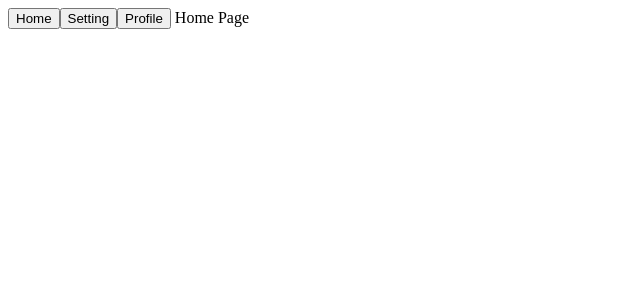
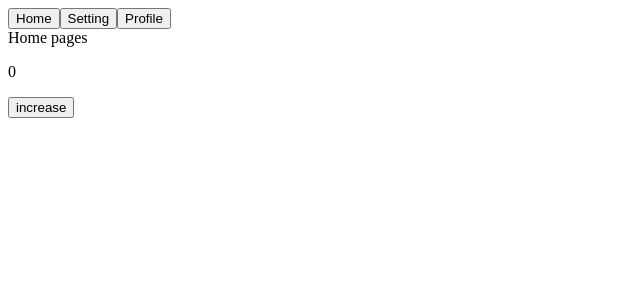
Before and after one commit to KenapaCoding/vue-full-course, a Vue app: page / in a window 1280 px wide. Shown: the top 300 px of the page, without its empty margins (0-640 px from the left). Built offline with nearby package versions, Linux system fonts and the light colour scheme.

Commit message:
materi: activated hooks

```diff
--- a/src/App.vue
+++ b/src/App.vue
@@ -89,7 +89,9 @@ import Parent from './components/turunan/Parent.vue';
   <button @click="current = 'setting'">Setting</button>
   <button @click="current = 'profile'">Profile</button>
 
-  <Component :is="mapComp[current]" />
+
+    <component :is="mapComp[current]" />
+
 
   <!-- <MyInput v-model="nama"/>
   <MyInput v-model="age"/>
--- a/src/components/pages/Home.vue
+++ b/src/components/pages/Home.vue
@@ -1,9 +1,21 @@
 <template>
-    Home Page
+    <div>
+        Home pages
+        <div>
+            <p>{{ count }}</p>
+            <button @click="increase">increase</button>
+        </div>
+    </div>
 </template>
 
 <script setup>
-import { onMounted, onUnmounted, onBeforeMount,onBeforeUnmount } from 'vue';
+import { onMounted, onUnmounted, onBeforeMount,onBeforeUnmount, onActivated,onDeactivated, ref } from 'vue';
+
+const count = ref(0)
+
+function increase(){
+    count.value++
+}
 
 onBeforeMount(()=>{
     console.log("on Before Mount")
@@ -11,10 +23,18 @@ onBeforeMount(()=>{
 onMounted(()=>{
     console.log("on Mounted")
 })
+
+onActivated(()=> {
+    console.log("on activate")
+})
+onDeactivated(()=> {
+    console.log("on activate")
+})
+
 onBeforeUnmount(()=>{
     console.log("on before unmounted")
 })
 onUnmounted(()=>{
     console.log("on Unmounted")
-})
+});
 </script>
```
